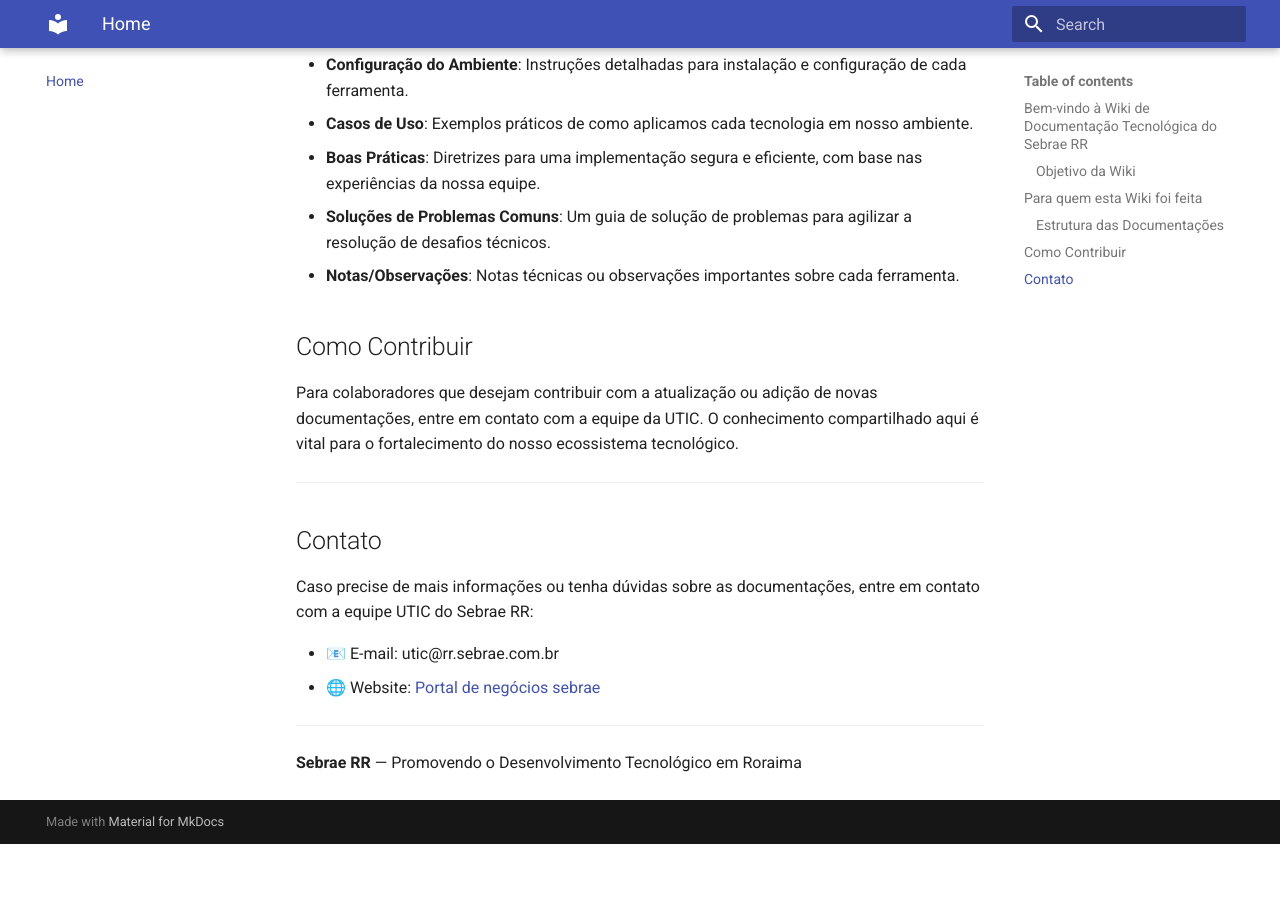
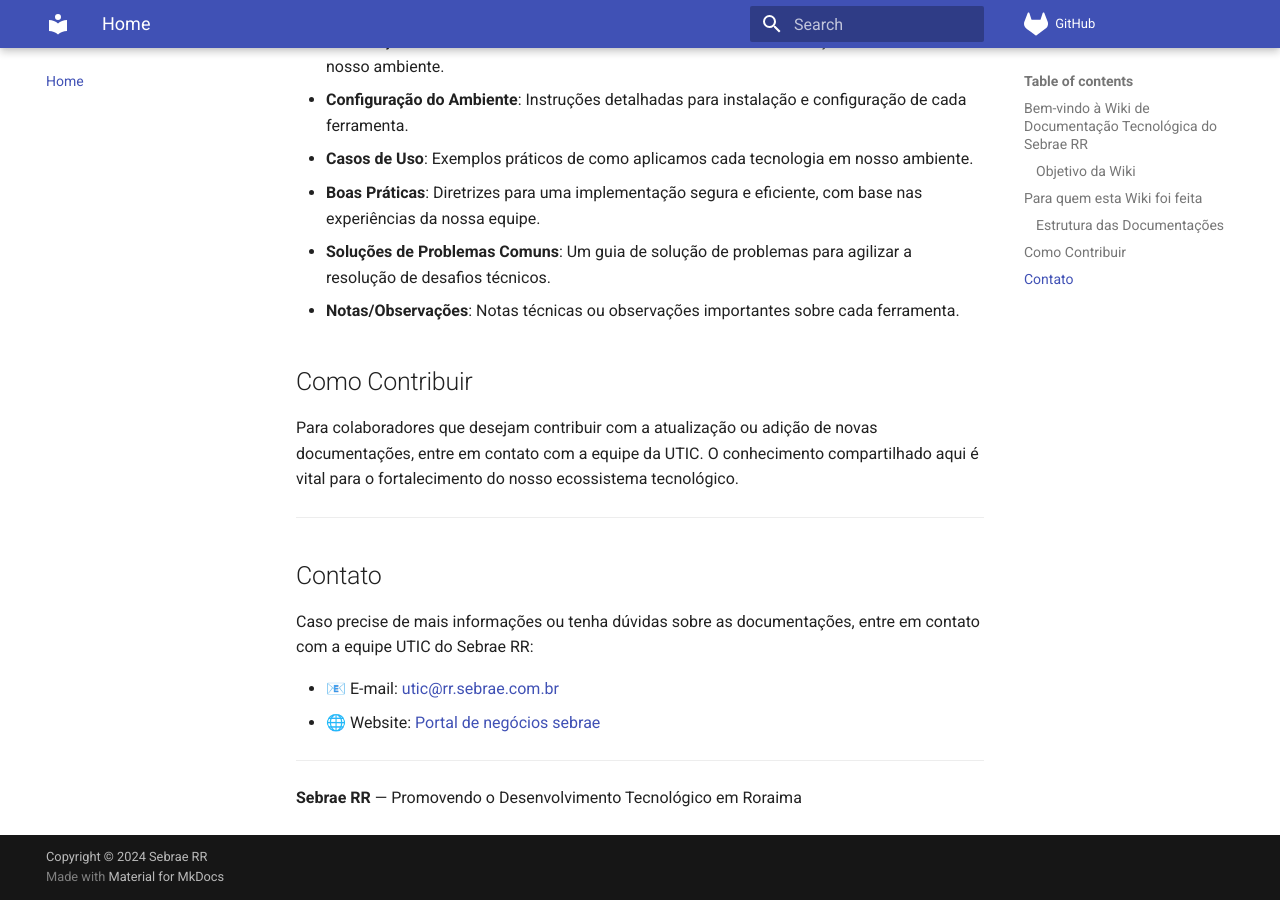
Before and after one commit to rodrigolacan/sebrae-docs, an MkDocs documentation site: the page built from docs/index.md, in a window 1280 px wide and 900 px high, scrolled down 1672 px. Built offline with MkDocs 1.6.1 and Material for MkDocs 9.7.7, drawn with Linux system fonts in a browser that asks for light colours; before the commit the page ends 2516 px from its top, so only the background shows below that.

Commit message:
feat: implementando plugins e footer ao projeto

```diff
--- a/mkdocs.yml
+++ b/mkdocs.yml
@@ -4,20 +4,45 @@ site_author: "Rodrigo Lacan"
 
 nav:
   - Home: index.md
-  - Jenkins: jenkins.md
+  - Devops:
+      - Jenkins:
+          - Configuração inicial: devops/configuracoes.md
+          - Pipelines: devops/pipeline-facilita.md
 
 theme:
   name: material
+  icon:
+    repo: fontawesome/brands/gitlab
+
   features:
     - navigation.top
     - navigation.tabs
     - navigation.indexes
+    - content.code.copy
+    - content.code.annotate
 
   palette:
-    scheme: auto
-    toggle:
-      icon: material/weather-night
-      name: Mudar para modo escuro
-    font:
-      text: "Roboto"
-      code: "Fira Code"
+    scheme: material
+    primary: indigo
+    color_mode: false
+
+markdown_extensions:
+  - toc:
+      permalink: true
+  - admonition
+  - pymdownx.tabbed
+  - pymdownx.highlight
+  - pymdownx.emoji
+  - pymdownx.caret
+  - pymdownx.arithmatex
+  - pymdownx.magiclink
+  - pymdownx.tasklist
+  - codehilite
+  - pymdownx.superfences
+
+copyright: Copyright &copy; 2024 Sebrae RR
+repo_url: https://github.com/rodrigolacan
+
+extra:
+  search:
+    language: "pt"
```
